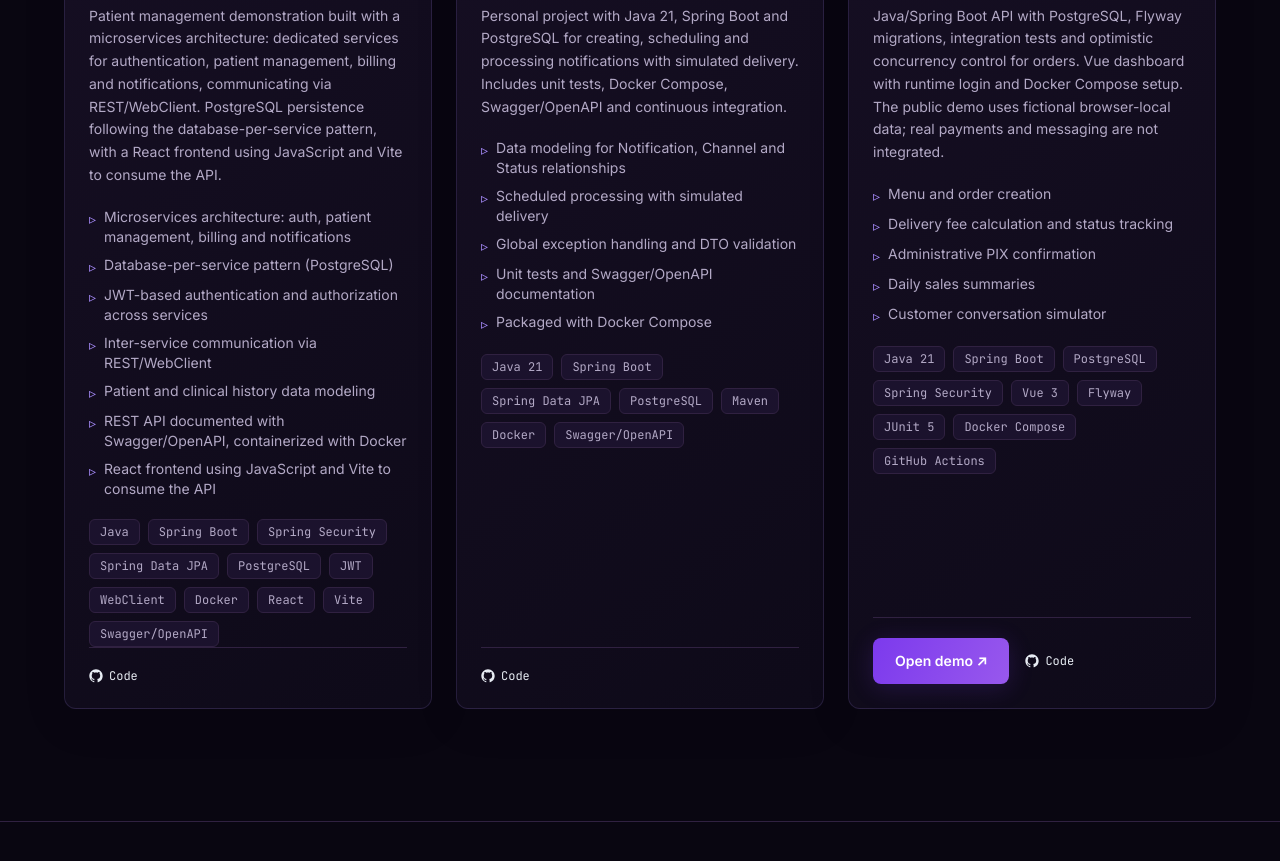
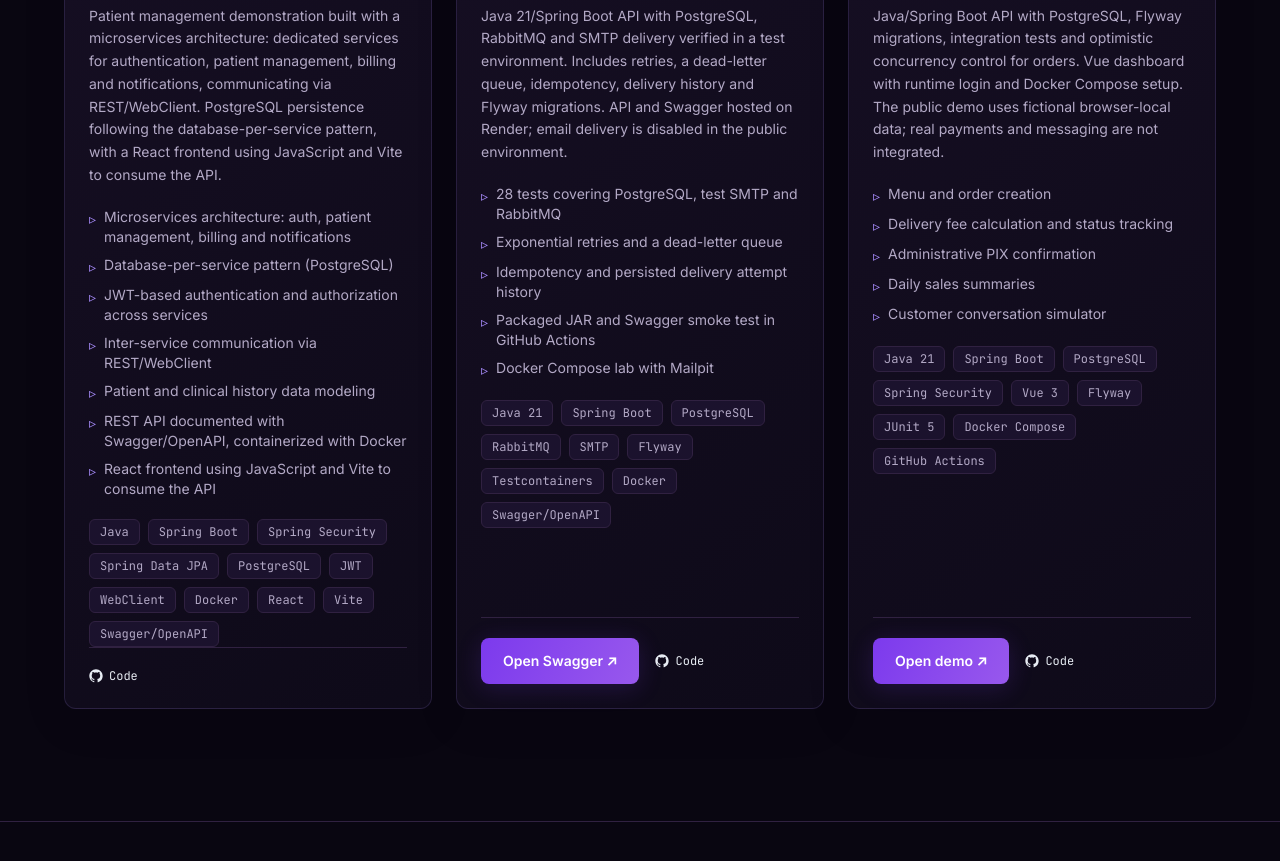
Before and after one commit to FernandoTorresD97/fernando-torres-portfolio, a Vue app: page / in a window 1280 px wide. Shown: the part 2780-3641 px from the top of the page. Built offline with nearby package versions, Linux system fonts and the light colour scheme.

Commit message:
Update Notification project evidence and link deployed Swagger

```diff
--- a/src/components/ProjectsSection.vue
+++ b/src/components/ProjectsSection.vue
@@ -50,6 +50,9 @@ const { t, locale } = useI18n()
           <a v-if="project.demo" :href="project.demo" target="_blank" rel="noopener" class="btn-primary">
             {{ locale === 'pt' ? 'Abrir demonstração ↗' : 'Open demo ↗' }}
           </a>
+          <a v-if="project.docs" :href="project.docs" target="_blank" rel="noopener" class="btn-primary">
+            {{ locale === 'pt' ? 'Abrir Swagger ↗' : 'Open Swagger ↗' }}
+          </a>
           <a
             v-if="project.github"
             :href="project.github"
--- a/src/data/projects.ts
+++ b/src/data/projects.ts
@@ -10,6 +10,7 @@ export interface Project {
   highlights: { pt: string[]; en: string[] }
   github?: string
   demo?: string
+  docs?: string
   featured?: boolean
 }
 
@@ -71,27 +72,28 @@ export const projects: Project[] = [
       en: 'REST API for notification scheduling and processing',
     },
     description: {
-      pt: 'Projeto pessoal com Java 21, Spring Boot e PostgreSQL para cadastro, agendamento e processamento de notificações com envio simulado. Inclui testes unitários, Docker Compose, Swagger/OpenAPI e integração contínua.',
-      en: 'Personal project with Java 21, Spring Boot and PostgreSQL for creating, scheduling and processing notifications with simulated delivery. Includes unit tests, Docker Compose, Swagger/OpenAPI and continuous integration.',
+      pt: 'API Java 21/Spring Boot com PostgreSQL, RabbitMQ e envio SMTP validado em laboratório. Inclui retentativas, fila de falhas, idempotência, histórico e migrações Flyway. API e Swagger publicados no Render; o envio de e-mails está desativado no ambiente público.',
+      en: 'Java 21/Spring Boot API with PostgreSQL, RabbitMQ and SMTP delivery verified in a test environment. Includes retries, a dead-letter queue, idempotency, delivery history and Flyway migrations. API and Swagger hosted on Render; email delivery is disabled in the public environment.',
     },
-    stack: ['Java 21', 'Spring Boot', 'Spring Data JPA', 'PostgreSQL', 'Maven', 'Docker', 'Swagger/OpenAPI'],
+    stack: ['Java 21', 'Spring Boot', 'PostgreSQL', 'RabbitMQ', 'SMTP', 'Flyway', 'Testcontainers', 'Docker', 'Swagger/OpenAPI'],
     highlights: {
       pt: [
-        'Modelagem de relacionamentos entre Notification, Channel e Status',
-        'Processamento agendado com entrega simulada',
-        'Tratamento global de exceções e validação de DTOs',
-        'Testes unitários e documentação via Swagger/OpenAPI',
-        'Empacotado com Docker Compose',
+        '28 testes com PostgreSQL, SMTP de teste e RabbitMQ',
+        'Retentativas com intervalo exponencial e fila de falhas',
+        'Idempotência e histórico persistente de tentativas',
+        'Teste do JAR e do Swagger no GitHub Actions',
+        'Laboratório Docker Compose com Mailpit',
       ],
       en: [
-        'Data modeling for Notification, Channel and Status relationships',
-        'Scheduled processing with simulated delivery',
-        'Global exception handling and DTO validation',
-        'Unit tests and Swagger/OpenAPI documentation',
-        'Packaged with Docker Compose',
+        '28 tests covering PostgreSQL, test SMTP and RabbitMQ',
+        'Exponential retries and a dead-letter queue',
+        'Idempotency and persisted delivery attempt history',
+        'Packaged JAR and Swagger smoke test in GitHub Actions',
+        'Docker Compose lab with Mailpit',
       ],
     },
     github: 'https://github.com/FernandoTorresD97/notification-api',
+    docs: 'https://notification-api-il76.onrender.com/swagger-ui.html',
   },
   {
     id: 'automatizacao-artpizza',
```
